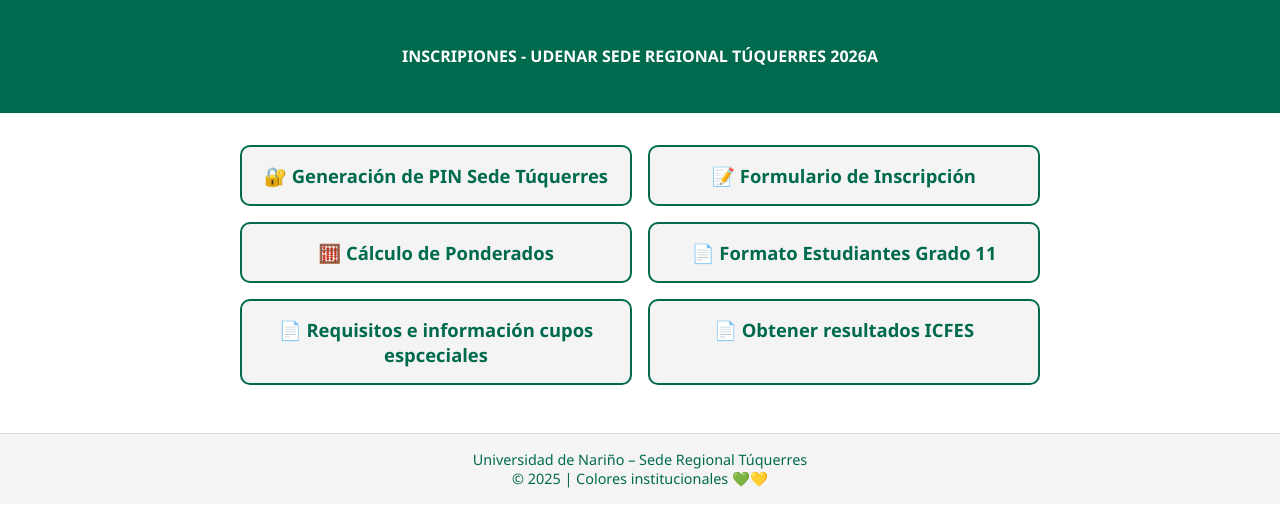
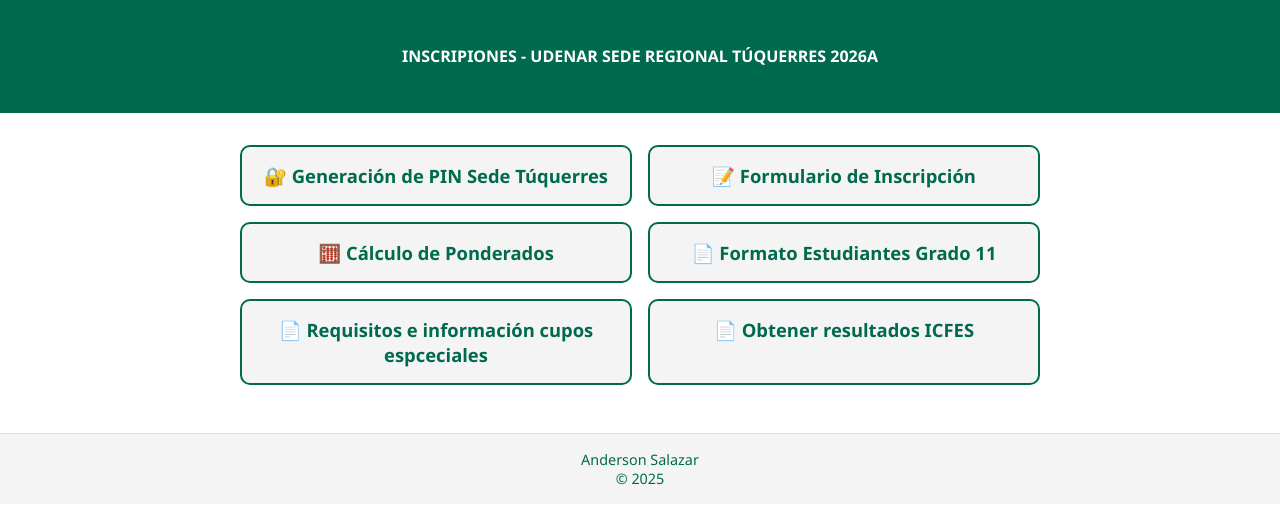
Before and after one commit to Anderzon00/sitio, a plain HTML site: page index.html in a window 1280 px wide. Drawn offline with Linux system fonts and the light colour scheme.

Commit message:
Update index.html

```diff
--- a/index.html
+++ b/index.html
@@ -129,8 +129,8 @@
   </nav>
 
   <footer>
-    Universidad de Nariño – Sede Regional Túquerres<br>
-    © 2025 | Colores institucionales 💚💛
+    Anderson Salazar<br>
+    © 2025
   </footer>
 </body>
 </html>
```
